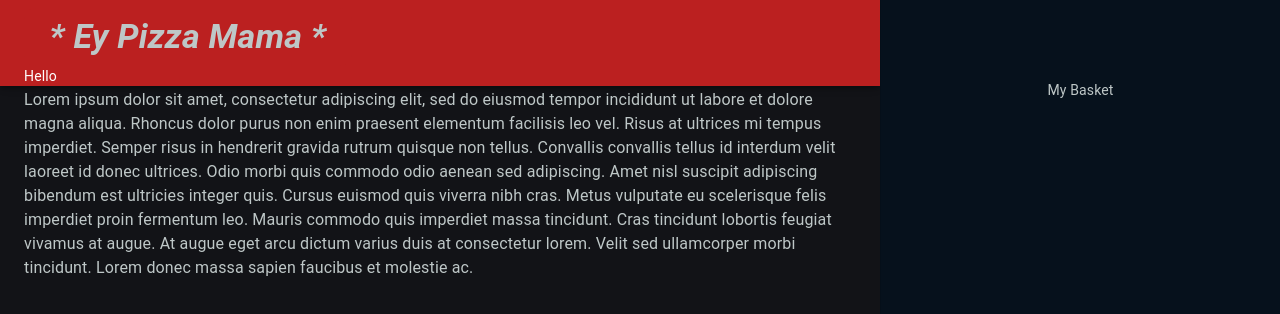
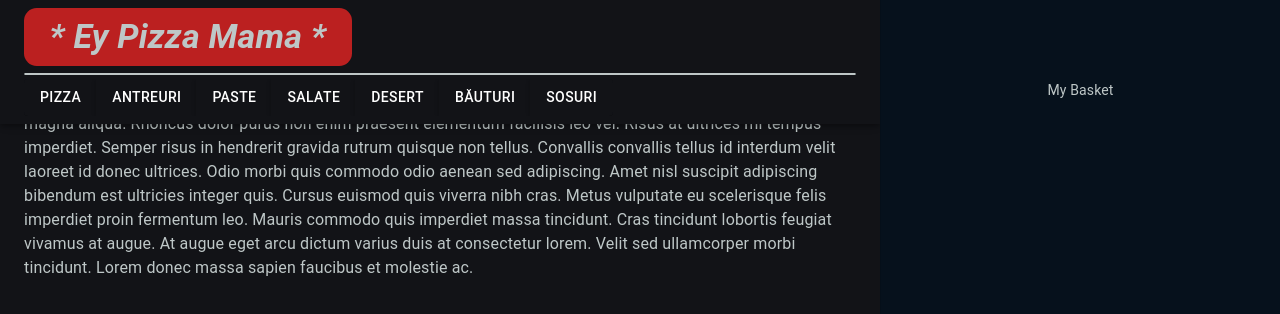
Before and after one commit to TheAncientOwl/pizza-website, a React (Create React App) app: page / in a window 1280 px wide. Shown: the top 314 px of the page. Built offline with nearby package versions, Linux system fonts and the light colour scheme.

Commit message:
Added buttons.

```diff
--- a/src/components/Layout.jsx
+++ b/src/components/Layout.jsx
@@ -8,6 +8,7 @@ import ProductsContainer from './products/ProductsContainer';
 import NavBarTitle from './nav-bar/NavBarTitle';
 import BasketToggleButton from './basket/BasketToggleButton';
 import NavBarButtons from './nav-bar/NavBarButtons';
+import NavBarDivider from './nav-bar/NavBarDivider';
 
 const BASKET_WIDTH = 400;
 
@@ -27,6 +28,7 @@ export default function Layout() {
     <div className={classes.root}>
       <NavBarContainer basketWidth={BASKET_WIDTH}>
         <NavBarTitle />
+        <NavBarDivider />
         <NavBarButtons />
         <BasketToggleButton onClick={handleBasketToggle} />
       </NavBarContainer>
--- a/src/components/nav-bar/NavBarButtons.jsx
+++ b/src/components/nav-bar/NavBarButtons.jsx
@@ -1,3 +1,27 @@
+import { Button, ButtonGroup, makeStyles } from '@material-ui/core';
+
+import FoodData from '../../FoodData';
+
+const useStyles = makeStyles(theme => ({
+  buttonGroup: {
+    marginBottom: '1vh',
+    overflow: 'auto',
+  },
+  button: {
+    background: theme.palette.background.default,
+  },
+}));
+
 export default function NavBarButtons() {
-  return <div>Hello</div>;
+  const classes = useStyles();
+
+  return (
+    <ButtonGroup className={classes.buttonGroup}>
+      {FoodData.map((category, index) => (
+        <Button className={classes.button} color='primary' variant='contained' key={index}>
+          {category.categoryName}
+        </Button>
+      ))}
+    </ButtonGroup>
+  );
 }
--- a/src/components/nav-bar/NavBarContainer.jsx
+++ b/src/components/nav-bar/NavBarContainer.jsx
@@ -7,6 +7,7 @@ const useStyles = makeStyles(theme => ({
       width: props => `calc(100% - ${props.basketWidth}px)`,
       marginRight: props => props.basketWidth,
     },
+    background: theme.palette.background.default,
   },
   toolbar: {
     display: 'flex',
--- /dev/null
+++ b/src/components/nav-bar/NavBarDivider.jsx
@@ -0,0 +1,21 @@
+import { makeStyles } from '@material-ui/core';
+
+const useStyles = makeStyles(theme => ({
+  divider: {
+    width: '100%',
+
+    borderStyle: 'solid',
+    borderWidth: '0.5px',
+    borderRadius: '2px',
+
+    marginTop: '0.9vh',
+    marginBottom: '0.5vh',
+
+    borderColor: theme.palette.text.primary,
+  },
+}));
+
+export default function NavBarDivider() {
+  const classes = useStyles();
+  return <div className={classes.divider} />;
+}
```
